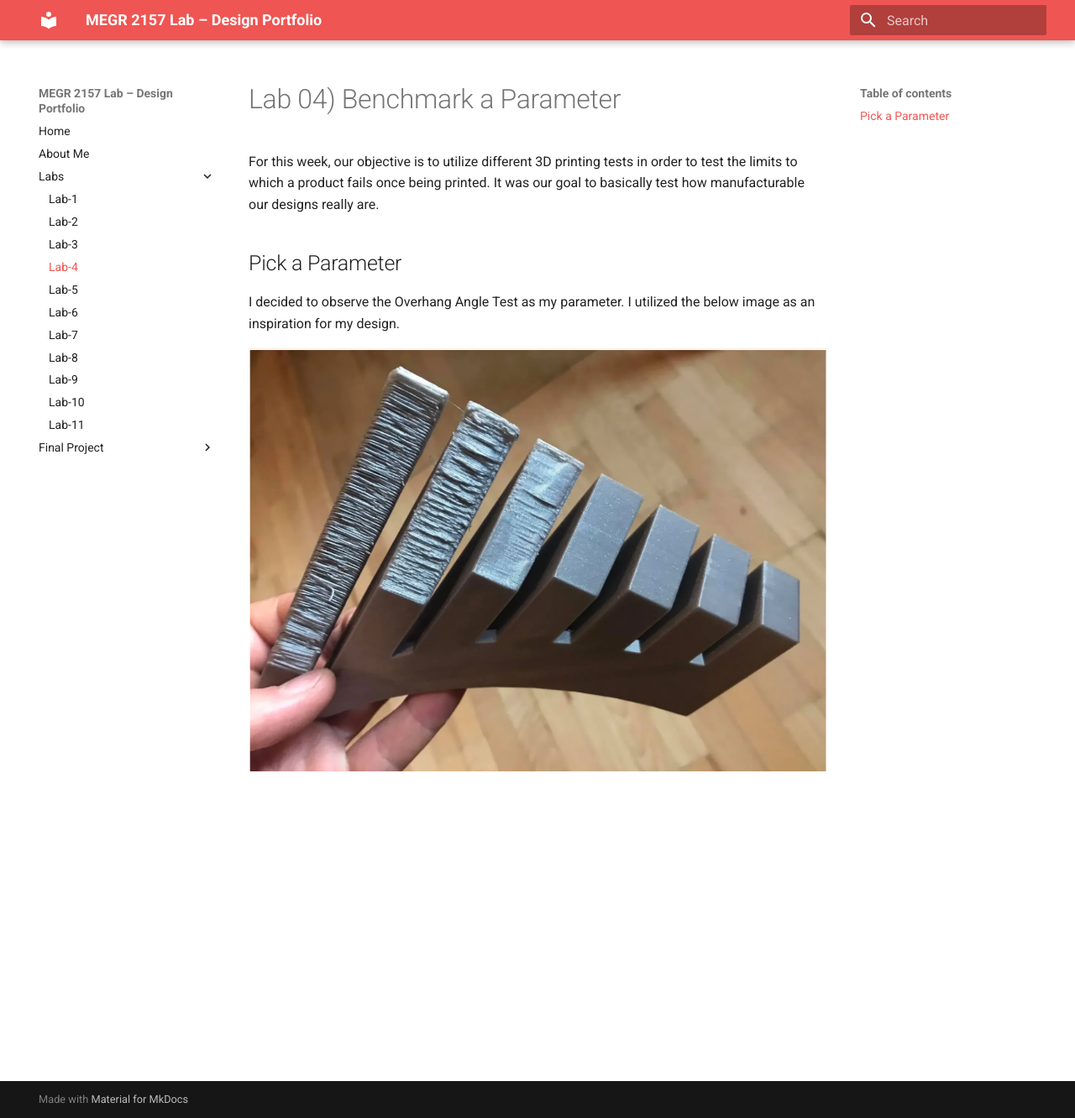
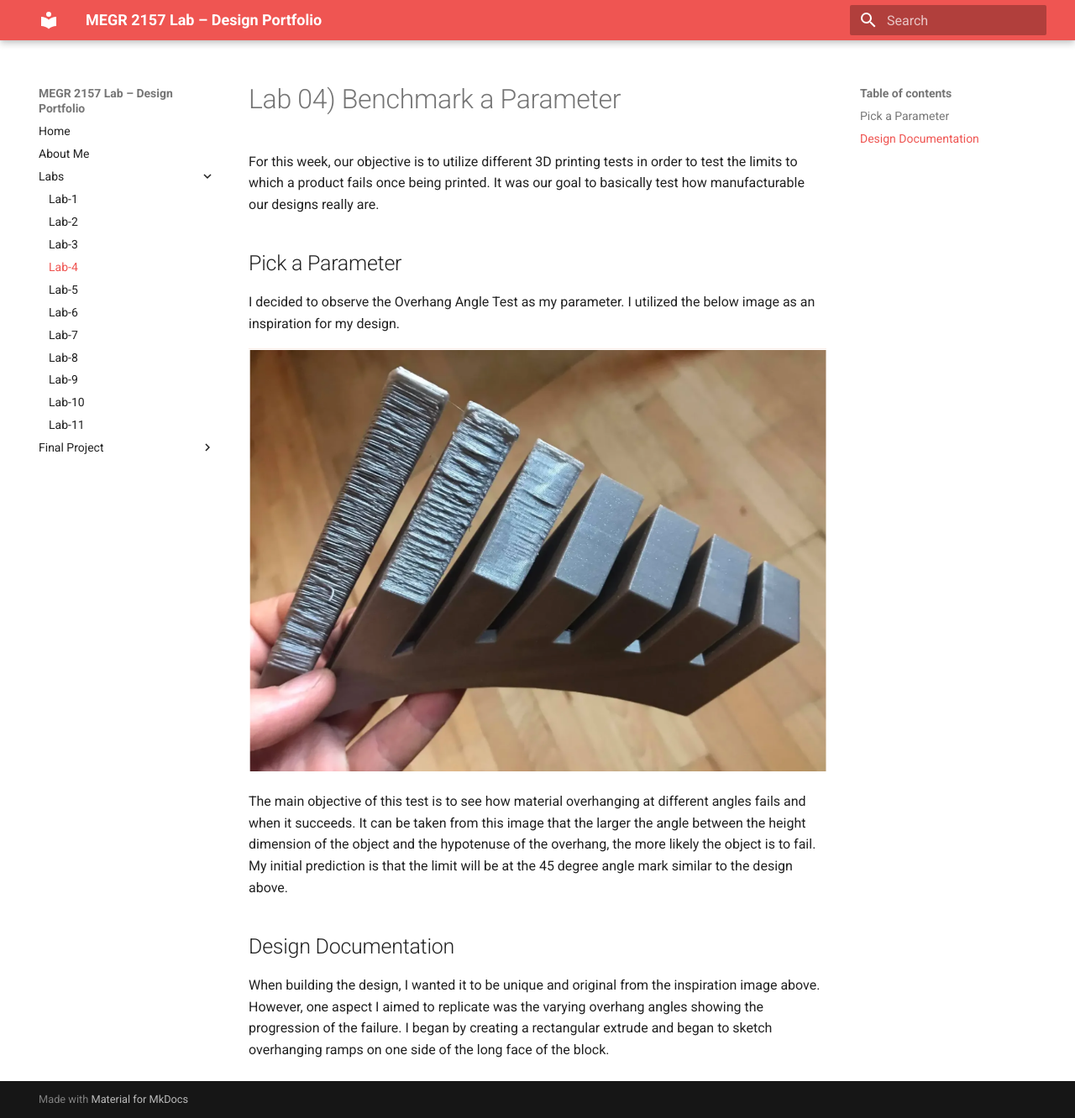
Before and after one commit to bspinne2/Brendan-Spinner-Portfolio, an MkDocs documentation site: the page built from docs/Labs/L04/index.md, in a window 1280 px wide and 1332 px high. Shown: the whole window at 84% size. Built offline with MkDocs 1.6.1 and Material for MkDocs 9.7.7, drawn with Linux system fonts in a browser that asks for light colours.

Commit message:
Update index.md

```diff
--- a/docs/Labs/L04/index.md
+++ b/docs/Labs/L04/index.md
@@ -7,3 +7,9 @@ For this week, our objective is to utilize different 3D printing tests in order
 I decided to observe the Overhang Angle Test as my parameter. I utilized the below image as an inspiration for my design.
 
 ![Screenshot](./Screenshot%202026-09-15%20115948.png)
+
+The main objective of this test is to see how material overhanging at different angles fails and when it succeeds. It can be taken from this image that the larger the angle between the height dimension of the object and the hypotenuse of the overhang, the more likely the object is to fail. My initial prediction is that the limit will be at the 45 degree angle mark similar to the design above.
+
+## Design Documentation
+
+When building the design, I wanted it to be unique and original from the inspiration image above. However, one aspect I aimed to replicate was the varying overhang angles showing the progression of the failure. I began by creating a rectangular extrude and began to sketch overhanging ramps on one side of the long face of the block.
```
